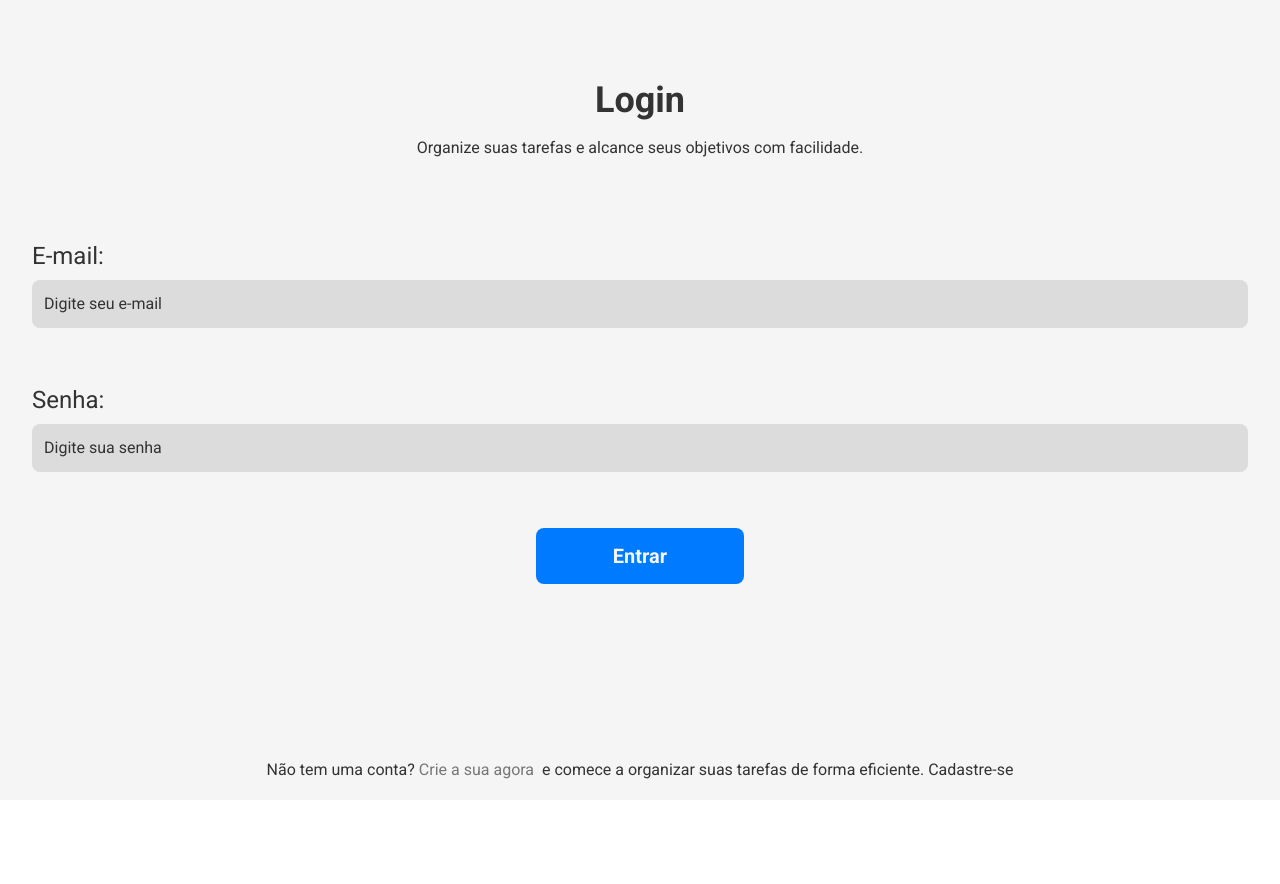
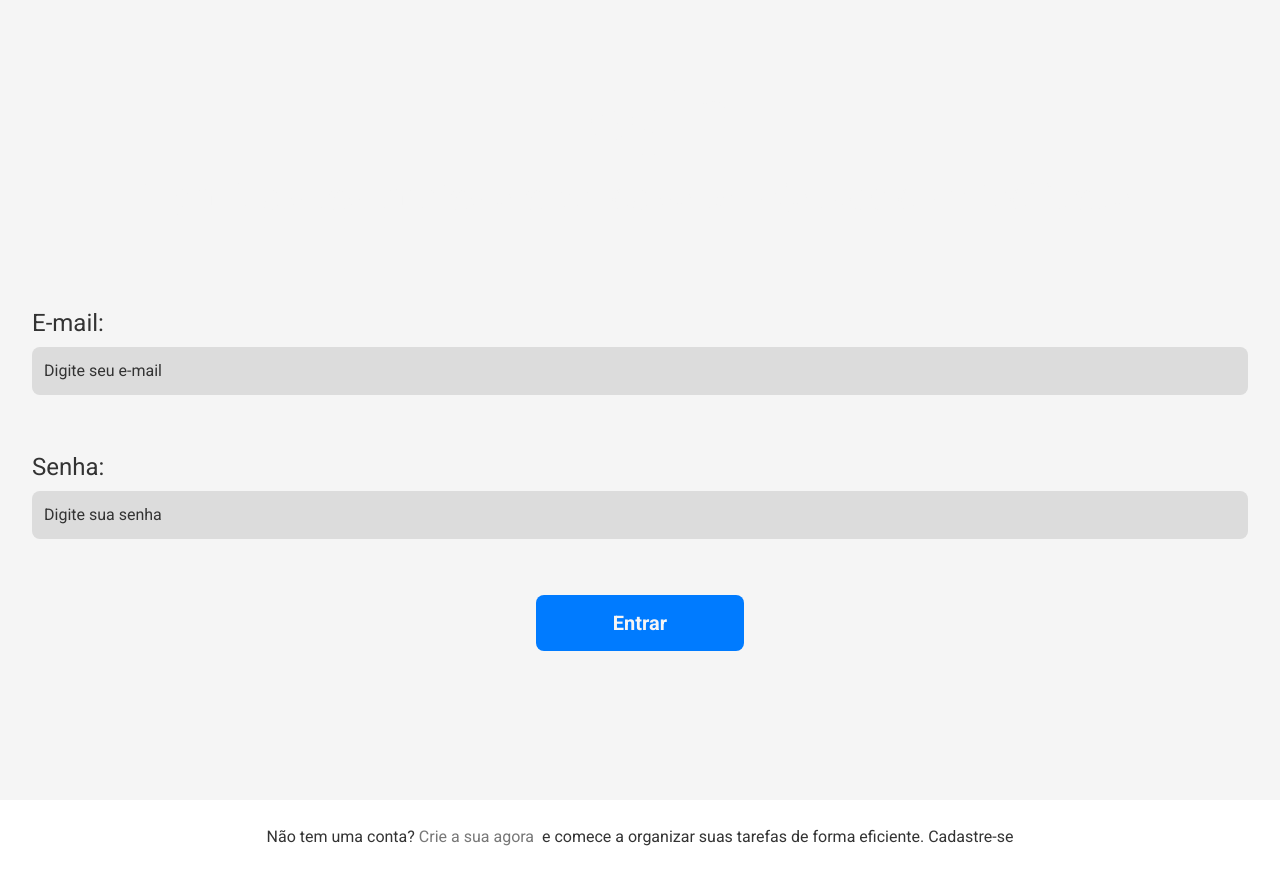
Before and after one commit to paulorfsantos17/jack-to-do-list-front-end, a React (Vite) app: page / in a window 1280 px wide. Shown: the top 884 px of the page. Before the commit the page ends 860 px from the top, so only its background shows below. Built offline with nearby package versions, Linux system fonts and the light colour scheme.

Commit message:
styles: add responsive heading

```diff
--- a/src/components/heading.tsx
+++ b/src/components/heading.tsx
@@ -6,8 +6,13 @@ interface HeadingProps {
 export function Heading({ title, subTitle }: HeadingProps) {
   return (
     <div className="flex flex-col items-center gap-4">
-      <h1 className="font-bold text-4xl text-gray-700">{title}</h1>
-      <p className="text-gray-700 text-center text-md w-4/6">
+      <h1 className="font-bold text-4xl text-gray-700
+        lg:text-white lg:text-7xl"
+      >{title}
+      </h1>
+      <p className="text-gray-700 text-center text-md w-4/6
+      lg:text-white lg:text-4xl lg:w-full lg:leading-relaxed"
+      >
         {subTitle}
       </p>
     </div>
```
